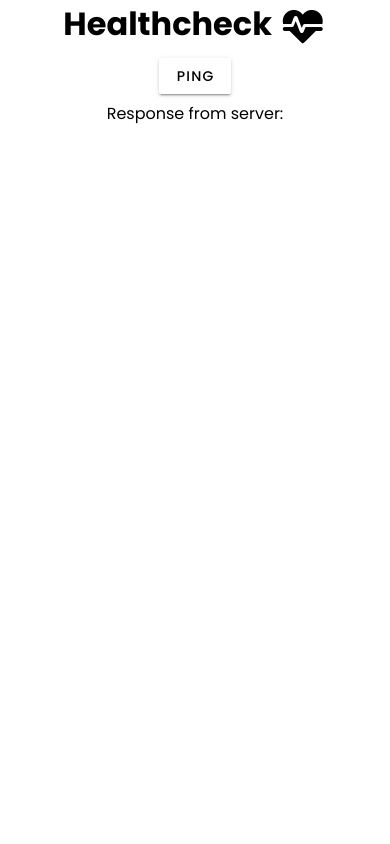
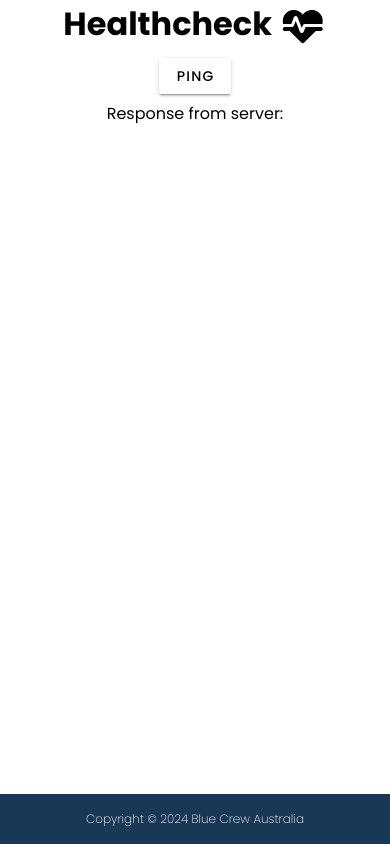
Before and after one commit to codersforcauses/bluecrew, a Vue app in the folder client/: page / in a window 390 px wide. Built offline with nearby package versions, Linux system fonts and the light colour scheme; no server answers; the HTML template or start-up script is replaced by a standard one.

Commit message:
Issue 23 make footer component (#39)
* Footer Complete

* Resolution fixed

* Format Fixed

* Poetry Lock Fix

* Remove Font & Font Family

* Remove Font & Font Family v2

```diff
--- a/client/src/App.vue
+++ b/client/src/App.vue
@@ -1,9 +1,11 @@
 <script setup lang="ts">
 import { RouterView } from 'vue-router'
+import BluecrewFooter from '@/components/BluecrewFooter.vue'
 </script>
 
 <template>
   <RouterView />
+  <BluecrewFooter />
 </template>
 
 <style></style>
--- /dev/null
+++ b/client/src/components/BluecrewFooter.vue
@@ -0,0 +1,43 @@
+<template>
+  <footer class="footer">
+    <p class="footerText">Copyright © 2024 Blue Crew Australia</p>
+  </footer>
+</template>
+
+<script setup lang="ts"></script>
+
+<style scoped>
+.footer {
+  background-color: #193855;
+  width: 100%;
+  height: 100px;
+  text-align: center;
+  position: fixed;
+  display: flex;
+  align-items: center;
+  justify-content: center;
+  bottom: 0;
+  left: 0;
+  z-index: 1000;
+  color: white;
+  font-size: 20px;
+}
+
+.footerText {
+  margin: 0;
+  line-height: 100px;
+  font-weight: 300;
+}
+
+/*setup the mobile and desktop version division*/
+@media screen and (max-width: 600px) {
+  .footer {
+    height: 50px;
+    font-size: 12px;
+  }
+  .footerText {
+    font-weight: 100;
+    line-height: 50px;
+  }
+}
+</style>
```
